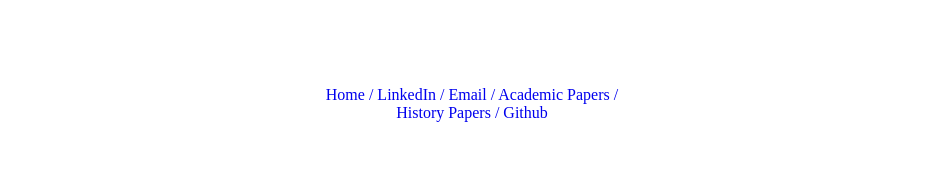
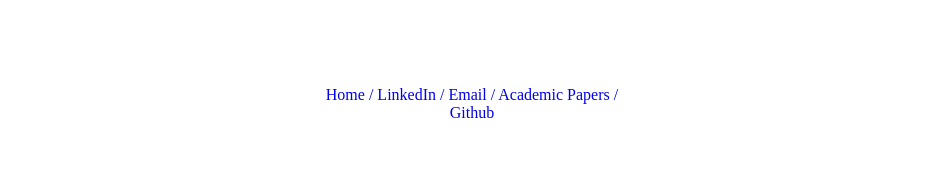
Before and after one commit to CarstenSavage47/carsten-personal-website, a plain HTML site: page History Papers.html in a window 1280 px wide. Shown: the top 193 px of the page, without its empty margins (168-1111 px from the left). Drawn offline with Linux system fonts and the light colour scheme.

Commit message:
Updated links

```diff
--- a/History Papers.html
+++ b/History Papers.html
@@ -60,7 +60,6 @@ text-align:center;}</style>
         <a href="https://www.linkedin.com/in/carstenjs/" target="blank" class=".no-underline">LinkedIn / </a>
     <a href="mailto:carstensavagegranville@gmail.com" target="blank" class=".no-underline">Email / </a>
     <a href="Papers.html" class=".no-underline">Academic Papers / </a>
-    <a href="History Papers.html" class=".no-underline">History Papers / </a>
     <a href="https://github.com/CarstenSavage47" target="blank" class=".no-underline">Github</a>
 
 </nav></header>
```
